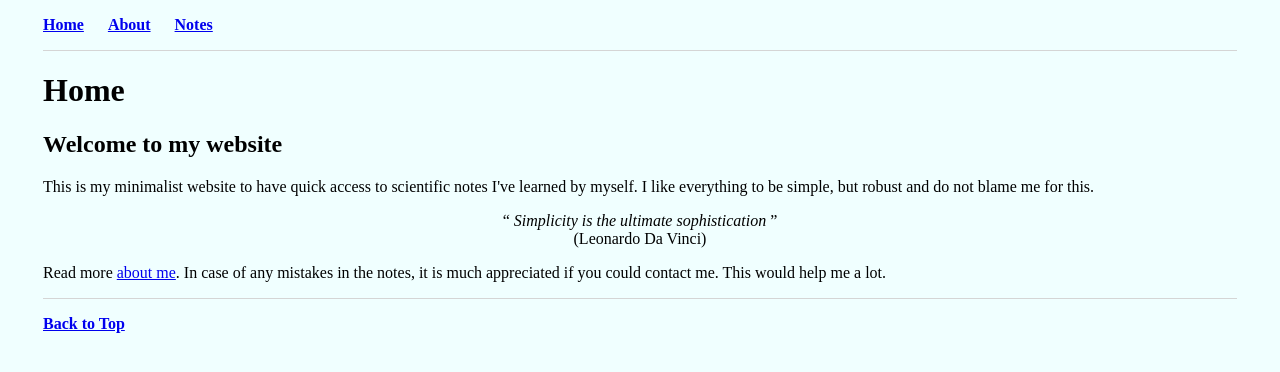
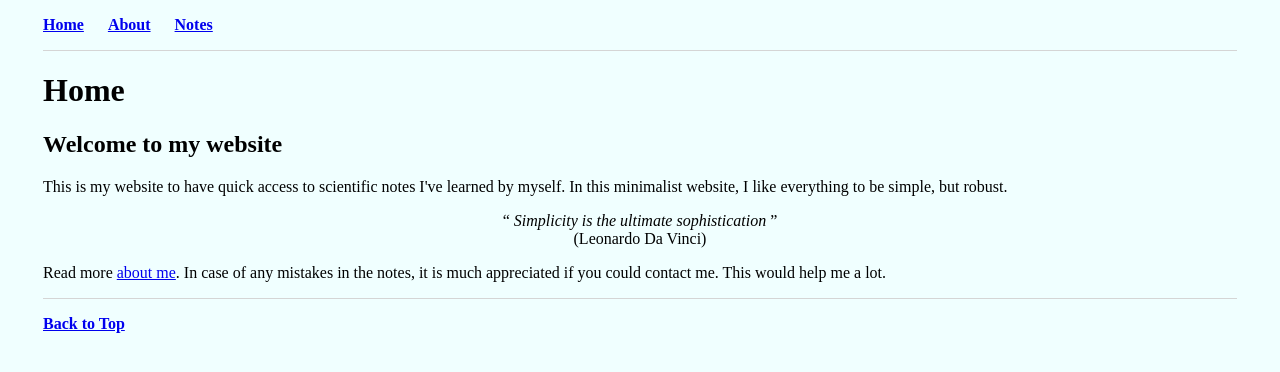
Before and after one commit to mrrezaie/mrrezaie.github.io, a Jekyll site: the page built from index.html, in a window 1280 px wide. Shown: the top 372 px of the page. Built offline with Jekyll 4.4.1, drawn with Linux system fonts in a browser that asks for light colours.

Commit message:
Update index.html

```diff
--- a/index.html
+++ b/index.html
@@ -6,7 +6,7 @@ title: Home
 <div>
 	<h1>Home</h1>
 	<h2>Welcome to my website</h2>
-	<p>This is my minimalist website to have quick access to scientific notes I've learned by myself. I like everything to be simple, but robust and do not blame me for this.</p>
+	<p>This is my website to have quick access to scientific notes I've learned by myself. In this minimalist website, I like everything to be simple, but robust.</p>
 	</p>
 	<p style="text-align:center"> <q> <i>Simplicity is the ultimate sophistication</i> </q>
 		<br> (Leonardo Da Vinci) </p>
```
